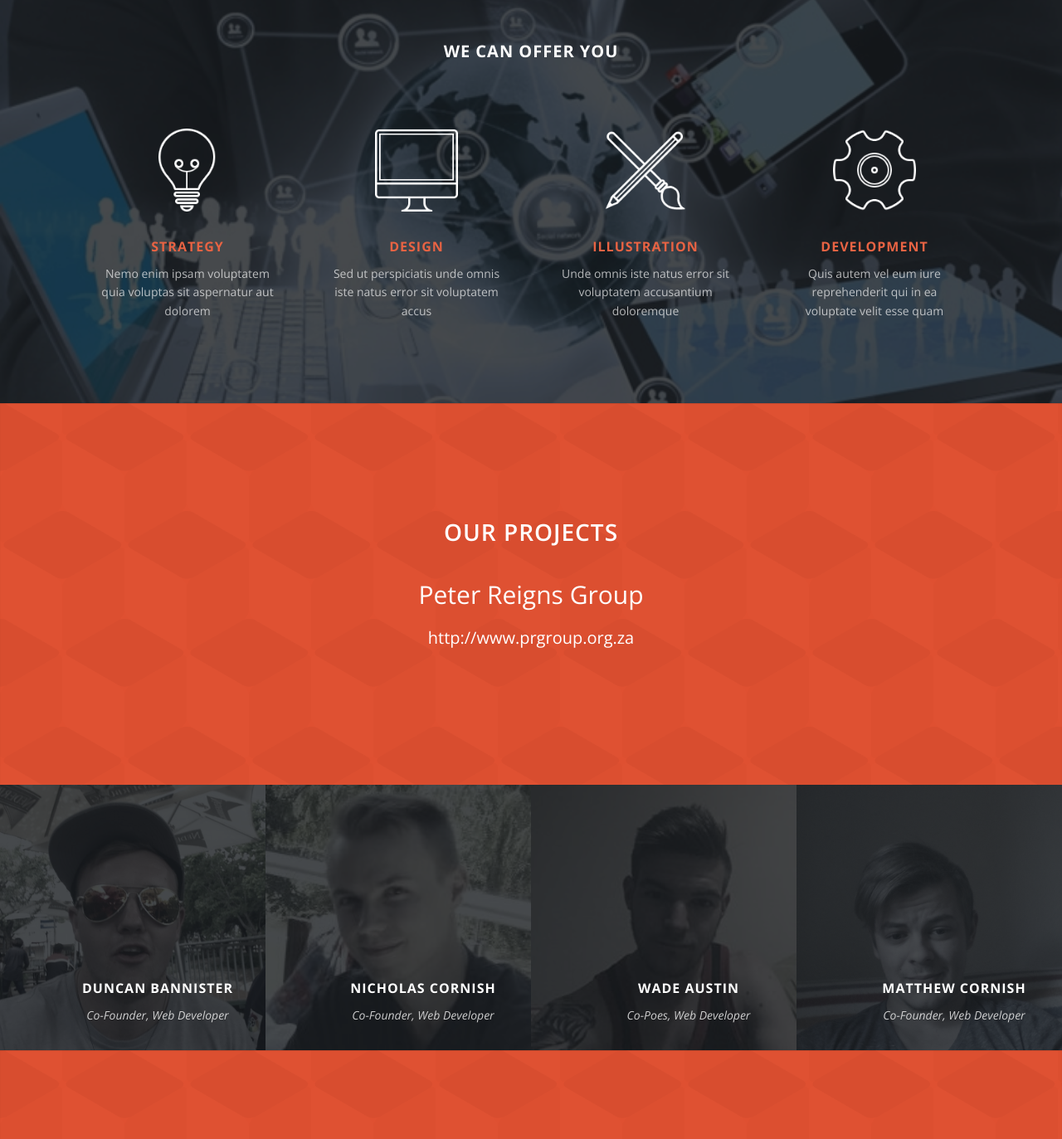
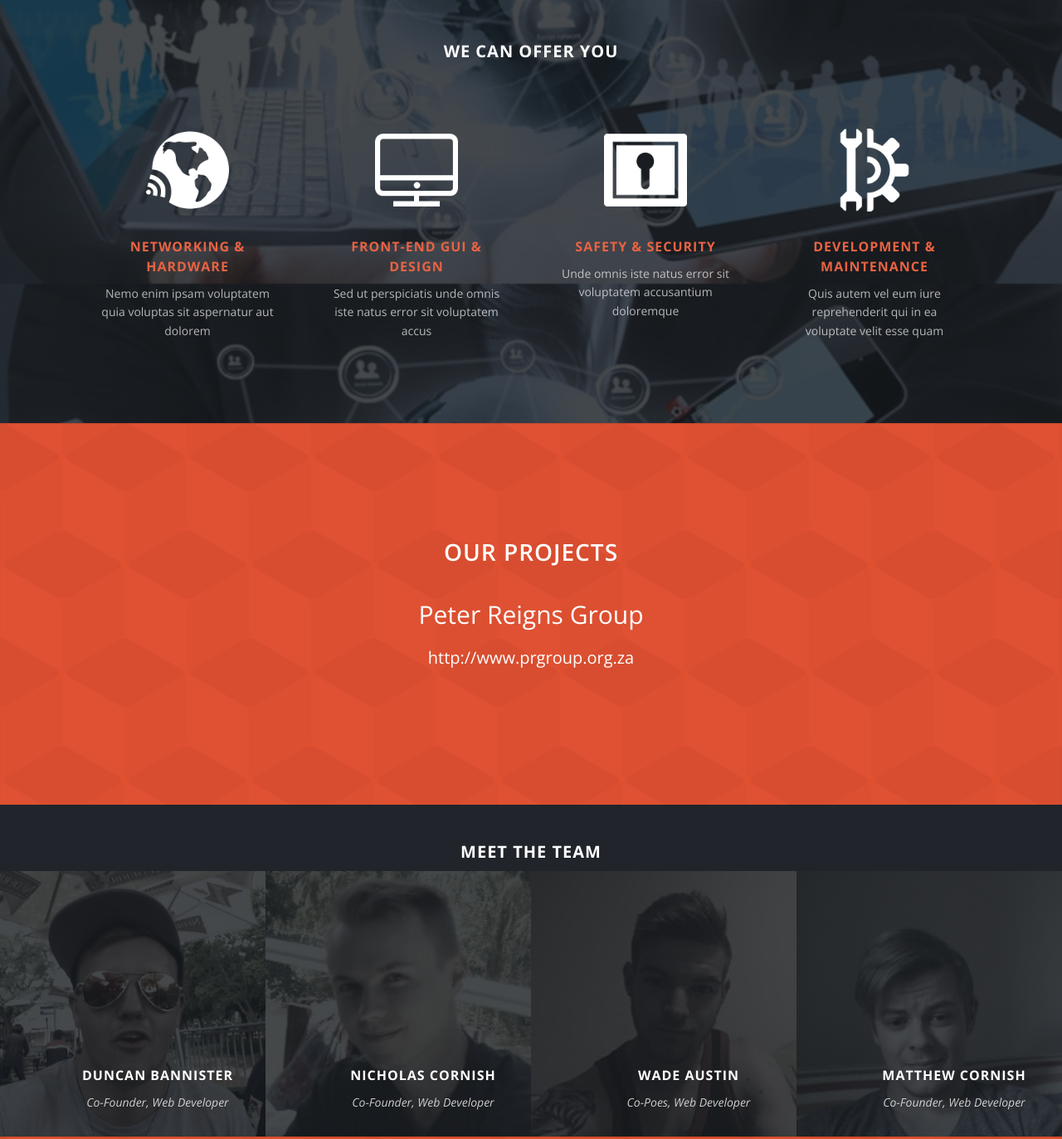
Before and after one commit to DuncanBannister/IntrepidWebsites, a plain HTML site: page index.html in a window 1280 px wide. Shown: the part 936-2309 px from the top of the page at 83% size. Drawn offline with nearby package versions, Linux system fonts and the light colour scheme; some packages are replaced by stand-ins of ours; a script that the page names is missing.

Commit message:
matt added

```diff
--- a/index.html
+++ b/index.html
@@ -234,10 +234,10 @@
                         <div class="pi-col-xs-6 pi-col-sm-3 pi-padding-bottom-40">
 
                             <div class="pi-img-w pi-margin-bottom-30">
-                                <img src="img_external/icons/120px/light-bulb-lined-white.png" style="width: 100px;" class="pi-img-center" alt="" />
+                                <img src="img/Earth.png" style="width: 100px;" class="pi-img-center" alt="" />
                             </div>
 
-                            <h5 class="pi-uppercase pi-weight-700 pi-letter-spacing pi-text-base">Strategy</h5>
+                            <h5 class="pi-uppercase pi-weight-700 pi-letter-spacing pi-text-base">Networking & Hardware</h5>
 
                             <p>
                                 Nemo enim ipsam voluptatem quia voluptas sit aspernatur aut dolorem
@@ -249,10 +249,10 @@
                         <div class="pi-col-xs-6 pi-col-sm-3 pi-padding-bottom-40">
 
                             <div class="pi-img-w pi-margin-bottom-30">
-                                <img src="img_external/icons/120px/monitor-lined-white.png" style="width: 100px;" class="pi-img-center" alt="" />
+                                <img src="img/GUI.png" style="width: 100px;" class="pi-img-center" alt="" />
                             </div>
 
-                            <h5 class="pi-uppercase pi-weight-700 pi-letter-spacing pi-text-base">Design</h5>
+                            <h5 class="pi-uppercase pi-weight-700 pi-letter-spacing pi-text-base">Front-end GUI & Design</h5>
 
                             <p>
                                 Sed ut perspiciatis unde omnis iste natus error sit voluptatem accus
@@ -264,10 +264,10 @@
                         <div class="pi-col-xs-6 pi-col-sm-3 pi-padding-bottom-40">
 
                             <div class="pi-img-w pi-margin-bottom-30">
-                                <img src="img_external/icons/120px/pencil-brush-lined-white.png" style="width: 100px;" class="pi-img-center" alt="" />
+                                <img src="img/Safety.png" style="width: 100px;" class="pi-img-center" alt="" />
                             </div>
 
-                            <h5 class="pi-uppercase pi-weight-700 pi-letter-spacing pi-text-base">Illustration</h5>
+                            <h5 class="pi-uppercase pi-weight-700 pi-letter-spacing pi-text-base">Safety & Security</h5>
 
                             <p>
                                 Unde omnis iste natus error sit voluptatem accusantium doloremque
@@ -279,10 +279,10 @@
                         <div class="pi-col-xs-6 pi-col-sm-3 pi-padding-bottom-40">
 
                             <div class="pi-img-w pi-margin-bottom-30">
-                                <img src="img_external/icons/120px/cog-lined-white.png" style="width: 100px;" class="pi-img-center" alt="" />
+                                <img src="img/Development.png" style="width: 100px;" class="pi-img-center" alt="" />
                             </div>
 
-                            <h5 class="pi-uppercase pi-weight-700 pi-letter-spacing pi-text-base">Development</h5>
+                            <h5 class="pi-uppercase pi-weight-700 pi-letter-spacing pi-text-base">Development & Maintenance</h5>
 
                             <p>
                                 Quis autem vel eum iure reprehenderit qui in ea voluptate velit esse quam
@@ -362,11 +362,13 @@
             <!-- - - - - - - - - - END SECTION - - - - - - - - - -->
             <!-- - - - - - - - - - SECTION - - - - - - - - - -->
 
-            <div id="team" class="pi-section-w pi-section-white">
+            <div id="team" class="pi-section-w pi-section-dark">
 
                 <!-- Team -->
-                <div class="pi-row pi-liquid-col-sm-4 pi-gallery pi-stacked pi-no-margin-bottom pi-column-fix">
-
+                <div class="pi-row pi-liquid-col-sm-4 pi-gallery pi-stacked pi-no-margin-bottom pi-column-fix" ><br/><br/>
+<h2 class="h4 pi-uppercase pi-weight-700 pi-letter-spacing pi-text-center">
+                        meet The team
+                    </h2>
                     <!-- Team item -->
                     <div class="pi-gallery-item">
                         <div class="pi-img-w pi-img-grayscale-hover-70">
```
Also changed, not shown: img/Development.png (added), img/Earth.png (added), img/GUI.png (added), img/Safety.png (added).
